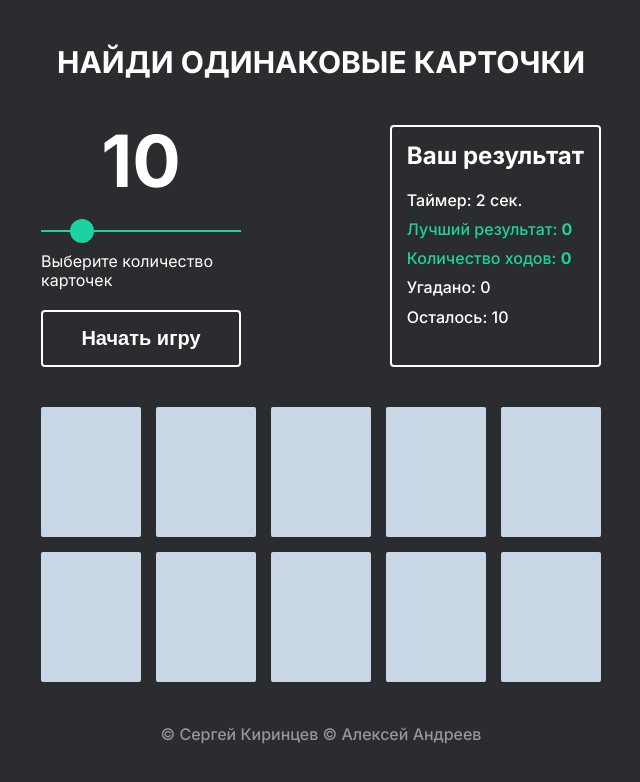
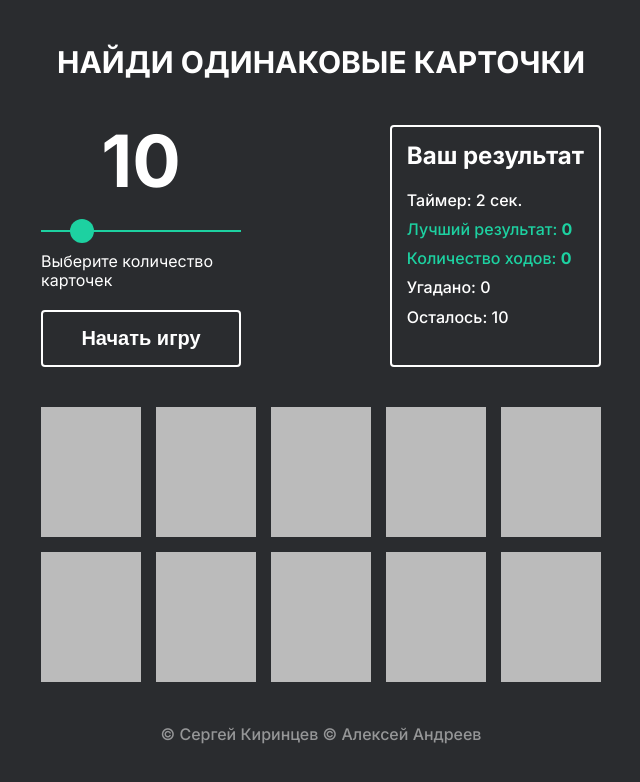
Before and after one commit to SergeyKirintsev/guess-the-card-vue, a Vue app: page / in a window 1280 px wide. Both pictures are taken after a click on the button "Начать игру". Shown: the top 782 px of the page, without its empty margins (319-959 px from the left). Built offline with nearby package versions, Linux system fonts and the light colour scheme.

Commit message:
создать компонент Card

```diff
--- a/src/App.vue
+++ b/src/App.vue
@@ -65,12 +65,9 @@
 
       <section class="cards">
         <ul @click="selectCard" class="cards__list">
-          <li
-            v-for="(color, idx) in cards"
-            :key="idx"
-            :id="idx"
-            class="cards__item cards__item_picture"
-          ></li>
+          <li v-for="(color, idx) in cards" :key="idx" :id="idx">
+            <Card :bgColor="color" />
+          </li>
         </ul>
       </section>
     </main>
--- a/src/app.js
+++ b/src/app.js
@@ -1,3 +1,5 @@
+import Card from "./components/Card.vue";
+
 const BACKGROUNDCOLOR = "#c8d6e5";
 const APPNAME = "darkweb";
 
@@ -46,6 +48,9 @@ function makeCards(cardsCount) {
 
 export default {
   name: "App",
+  components: {
+    Card
+  },
 
   data() {
     return {
--- /dev/null
+++ b/src/components/Card.vue
@@ -0,0 +1,83 @@
+<template>
+  <div @click="activeCard" class="flip-box">
+    <div ref="boxInner" :class="{ active: isActive }" class="flip-box-inner">
+      <div class="flip-box-front">
+      </div>
+      <div class="flip-box-back" :style="{ backgroundColor: bgColor }">
+      </div>
+    </div>
+  </div>
+</template>
+
+<script>
+export default {
+  name: "Card",
+  props: {
+    bgColor: String
+  },
+  methods: {
+    activeCard() {
+      this.isActive = !this.isActive;
+    }
+  },
+  data() {
+    return {
+      isActive: false,
+      isDisabled: false
+    };
+  }
+};
+</script>
+
+<style scoped>
+/* The flip box container - set the width and height to whatever you want. We have added the border property to demonstrate that the flip itself goes out of the box on hover (remove perspective if you don't want the 3D effect */
+.flip-box {
+  background-color: transparent;
+  /*width: 130px;*/
+  height: 130px;
+  /* border: 1px solid #f1f1f1; */
+  perspective: 500px;
+}
+
+/* This container is needed to position the front and back side */
+.flip-box-inner {
+  position: relative;
+  width: 100%;
+  height: 100%;
+  text-align: center;
+  transition: transform 0.9s;
+  transform-style: preserve-3d;
+}
+
+/* Do an horizontal flip when you move the mouse over the flip box container */
+/* .flip-box:hover .flip-box-inner {
+  transform: rotateY(180deg);
+} */
+
+.active {
+  transform: rotateY(180deg);
+}
+
+/* Position the front and back side */
+.flip-box-front,
+.flip-box-back {
+  position: absolute;
+  width: 100%;
+  height: 100%;
+  -webkit-backface-visibility: hidden; /* Safari */
+  backface-visibility: hidden;
+}
+
+/* Style the front side */
+.flip-box-front {
+  background-color: #bbb;
+  color: black;
+}
+
+/* Style the back side */
+.flip-box-back {
+  background-color: dodgerblue;
+  color: white;
+  transform: rotateY(180deg);
+}
+</style>
```
